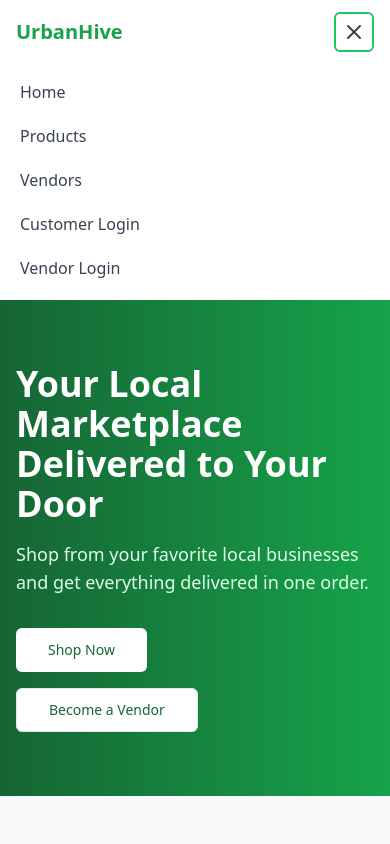
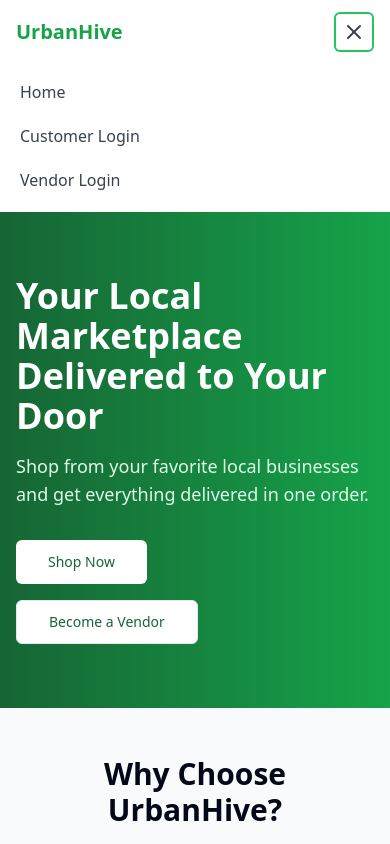
Before and after one commit to mzrazi/urbanhive-frontend, a React (Vite) app: page / in a window 390 px wide. Both pictures are taken after a click on the button "Open main menu". Shown: the top 844 px of the page. Built offline with nearby package versions, Linux system fonts and the light colour scheme.

Commit message:
mobile view optimised and redirects for buil

```diff
--- a/src/components/Navbar.jsx
+++ b/src/components/Navbar.jsx
@@ -162,29 +162,24 @@ const Navbar = () => {
 <div className={`md:hidden ${mobileMenuOpen ? 'block' : 'hidden'}`}>
   <div className="px-2 pt-2 pb-3 space-y-1 sm:px-3">
     <Link
-            to="/"
+      to={getHomeLink()}
       className="block px-3 py-2 rounded-md text-base font-medium text-gray-700 hover:text-gray-900 hover:bg-gray-50"
       onClick={() => setMobileMenuOpen(false)}
     >
       Home
     </Link>
+
+    {isAuthenticated && (
       <Link
-            to="/products"
+        to={getOrdersLink()}
         className="block px-3 py-2 rounded-md text-base font-medium text-gray-700 hover:text-gray-900 hover:bg-gray-50"
         onClick={() => setMobileMenuOpen(false)}
       >
-            Products
+        Orders
       </Link>
-          <Link
-            to="/vendors"
-            className="block px-3 py-2 rounded-md text-base font-medium text-gray-700 hover:text-gray-900 hover:bg-gray-50"
-            onClick={() => setMobileMenuOpen(false)}
-          >
-            Vendors
-          </Link>
+    )}
 
-          {isAuthenticated ? (
-            <>
+    {isAuthenticated && userType === 'vendor' && (
       <Link
         to={getDashboardLink()}
         className="block px-3 py-2 rounded-md text-base font-medium text-gray-700 hover:text-gray-900 hover:bg-gray-50"
@@ -192,6 +187,19 @@ const Navbar = () => {
       >
         Dashboard
       </Link>
+    )}
+
+    {isAuthenticated && userType === 'customer' && (
+      <Link
+        to="/cart"
+        className="block px-3 py-2 rounded-md text-base font-medium text-gray-700 hover:text-gray-900 hover:bg-gray-50"
+        onClick={() => setMobileMenuOpen(false)}
+      >
+        Cart ({totalItems})
+      </Link>
+    )}
+
+    {isAuthenticated ? (
       <button
         className="w-full text-left block px-3 py-2 rounded-md text-base font-medium text-gray-700 hover:text-gray-900 hover:bg-gray-50"
         onClick={() => {
@@ -201,7 +209,6 @@ const Navbar = () => {
       >
         Logout
       </button>
-            </>
     ) : (
       <>
         <Link
@@ -222,6 +229,7 @@ const Navbar = () => {
     )}
   </div>
 </div>
+
     </header>
   )
 }
```
Also changed, not shown: 1 other file (tests, documents, lock files or other folders). Lines whose indentation alone changed are shown as unchanged.
